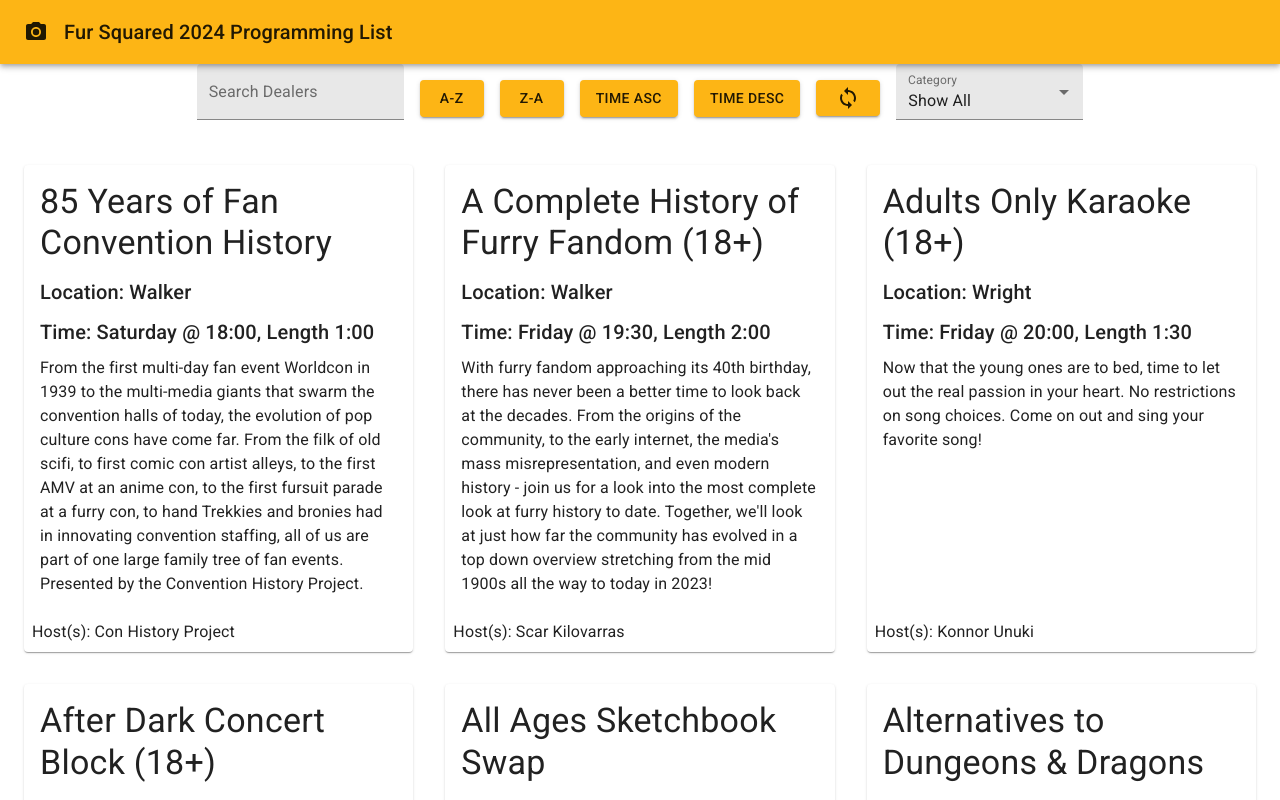
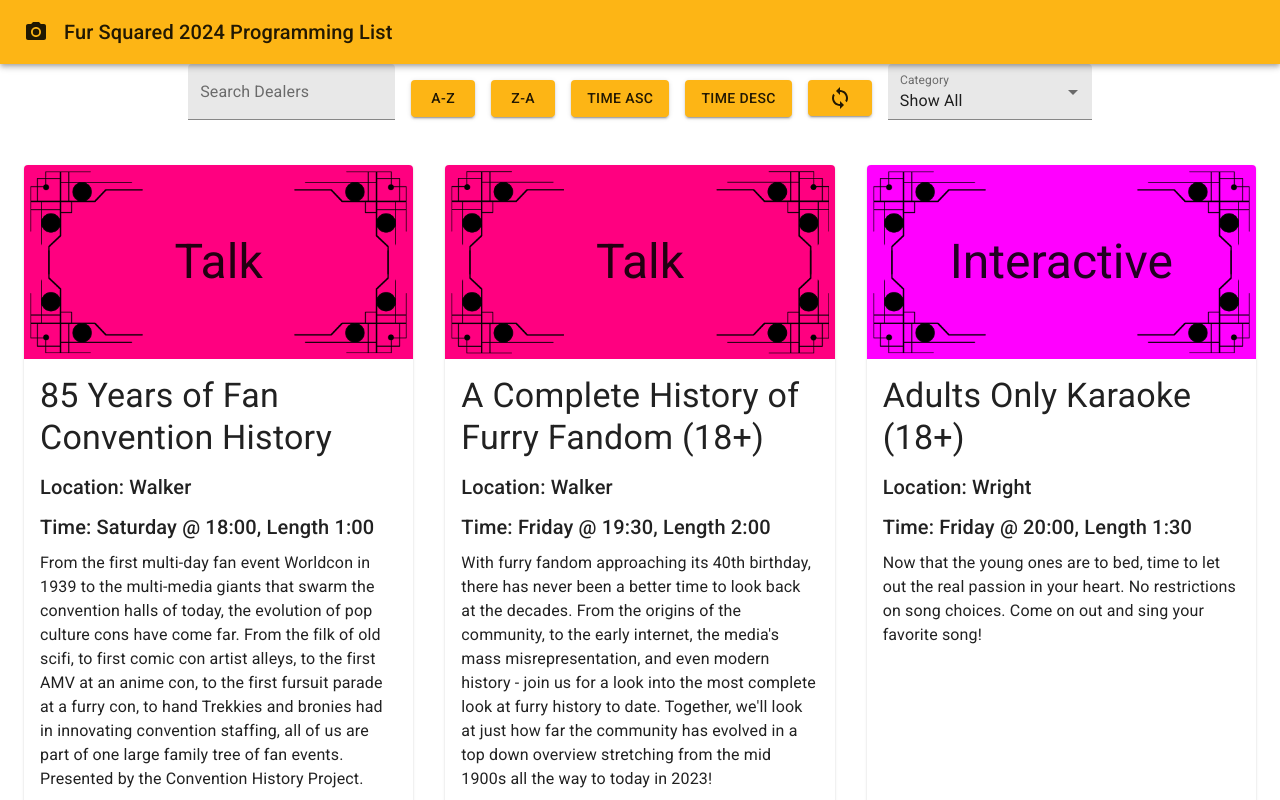
Before and after one commit to draggor/event-listing-page, a React (Create React App) app: page / in a window 1280 px wide. Shown: the top 800 px of the page. Built offline with nearby package versions, Linux system fonts and the light colour scheme; what knuth-shuffle-seeded would draw is missing.

Commit message:
Use fancy background image for headers and use Track

```diff
--- a/scripts/make-data.js
+++ b/scripts/make-data.js
@@ -68,7 +68,7 @@ function formatDateTime(event) {
 function handleDealers(dealers) {
   console.log(dealers[0]);
   dealers.forEach((item, index) => {
-    item.tags = tagsStrToArray(item.Room);
+    item.tags = tagsStrToArray(item.Track);
     item.Speakers = formatSpeakers(item.Speakers);
     item.dateObj = formatDate(item);
     item.Date = item.dateObj.toLocaleString('en-us', { weekday:"long" });
--- a/src/Album.js
+++ b/src/Album.js
@@ -37,6 +37,32 @@ const useStyles = makeStyles((theme) => ({
   },
 }));
 
+const colors = [
+  "#ff0000",
+  "#ff8000",
+  "#ffff00",
+  "#80ff00",
+  "#00ff00",
+  "#00ff80",
+  "#00ffff",
+  "#0080ff",
+  "#0000ff",
+  "#8000ff",
+  "#ff00ff",
+  "#ff0080",
+];
+
+const colorMap = {};
+
+function getColor(track) {
+  if (!colorMap[track]) {
+    colorMap[track] = colors.pop();
+  }
+
+  return colorMap[track];
+}
+
+
 export default function Album({cards}) {
   const classes = useStyles();
 
@@ -47,6 +73,26 @@ export default function Album({cards}) {
           <Grid item key={card.key} xs={12} sm={6} md={4}>
             <Link href={card.website_link} target="_blank">
             <Card className={classes.card}>
+              <Box
+                alignItems="center"
+                justifyContent="center"
+                textAlign="center"
+                style={{
+                  display: "flex",
+                  backgroundImage: "url('img/blank-border.png')",
+                  backgroundRepeat: "no-repeat",
+                  backgroundSize: 'cover',
+                  backgroundPosition: 'left',
+                  backgroundColor: getColor(card.Track),
+                  aspectRatio: "2/1",
+                  m: 0,
+                  p: 0,
+                }}
+              >
+                <Typography variant="h3">
+                  {card.Track}
+                </Typography>
+              </Box>
               <CardContent className={classes.cardContent}>
                 <Typography gutterBottom variant="h4" component="h2">
                   {card.Title}
```
Also changed, not shown: public/img/blank-border.png (added), src/data.js, 12 other files (tests, documents, lock files or other folders).
